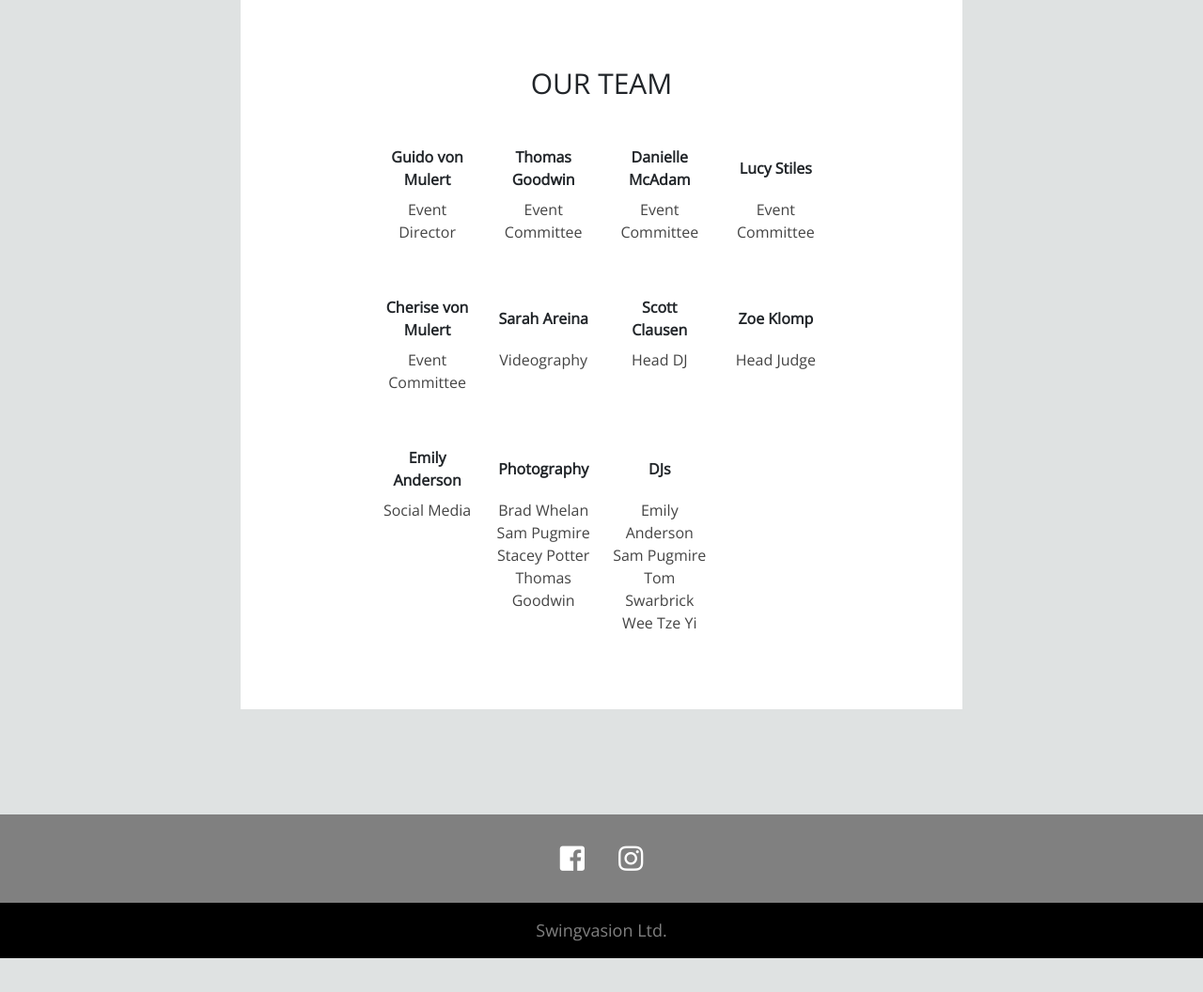
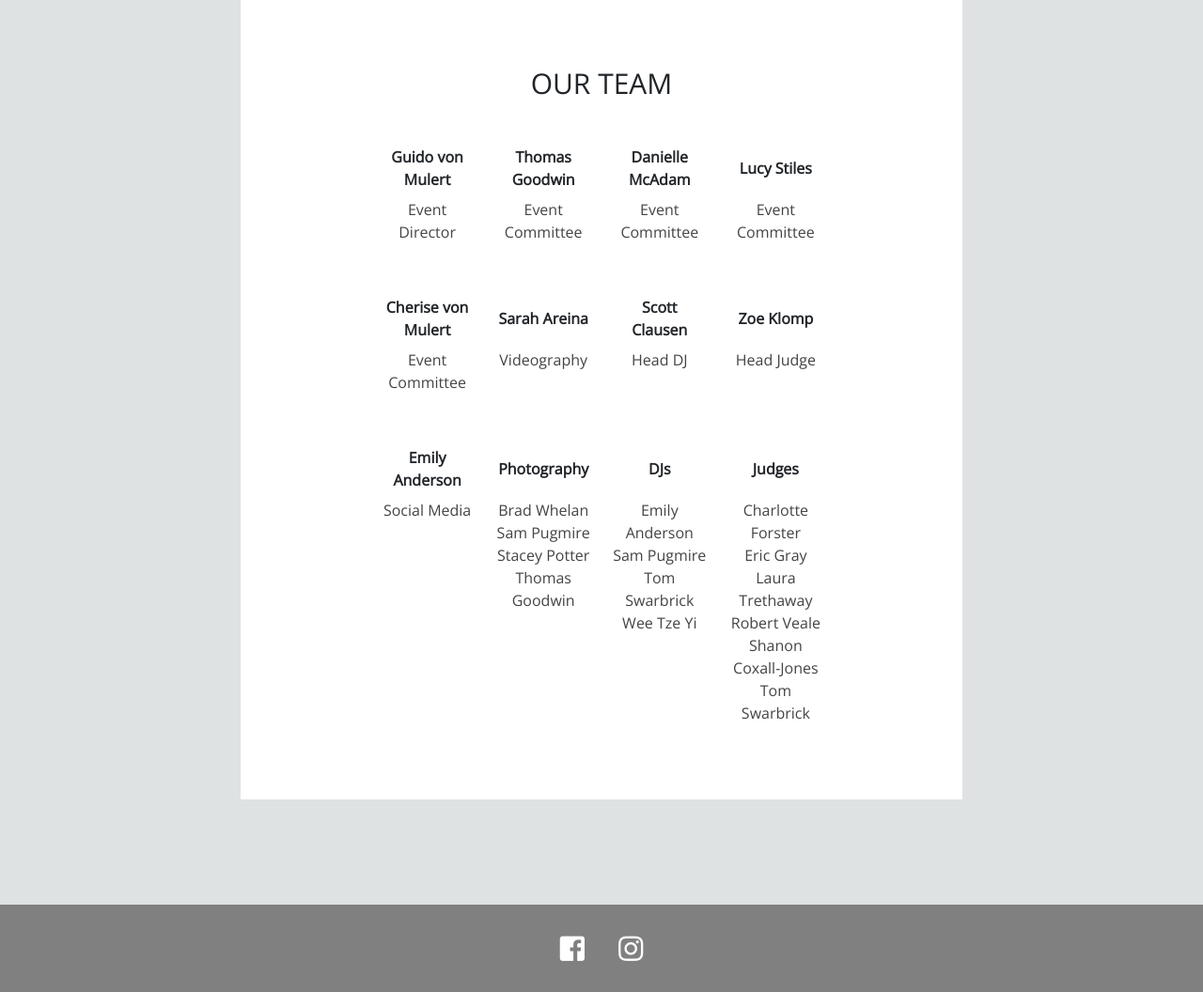
Before and after one commit to cherise-tan/swingvasion, a Node server app: page /staff in a window 1280 px wide. Shown: the part 1780-2836 px from the top of the page at 94% size. Before the commit the page ends 2800 px from the top, so only its background shows below. Run offline with Node 20, Linux system fonts and the light colour scheme.

Commit message:
Update Judges

```diff
--- a/views/staff.ejs
+++ b/views/staff.ejs
@@ -146,17 +146,17 @@
                   Wee Tze Yi
                 </div>
               </div>
-              <!-- <div class="staff-card">
+              <div class="staff-card">
                 <div class="staff-name">Judges</div>
                 <div class="staff-role">
                   Charlotte Forster<br />
                   Eric Gray<br />
                   Laura Trethaway<br />
-                  Sam Pugmire<br />
+                  Robert Veale<br />
                   Shanon Coxall-Jones<br />
                   Tom Swarbrick
                 </div>
-              </div> -->
+              </div>
             </div>
           </div>
         </div>
```
